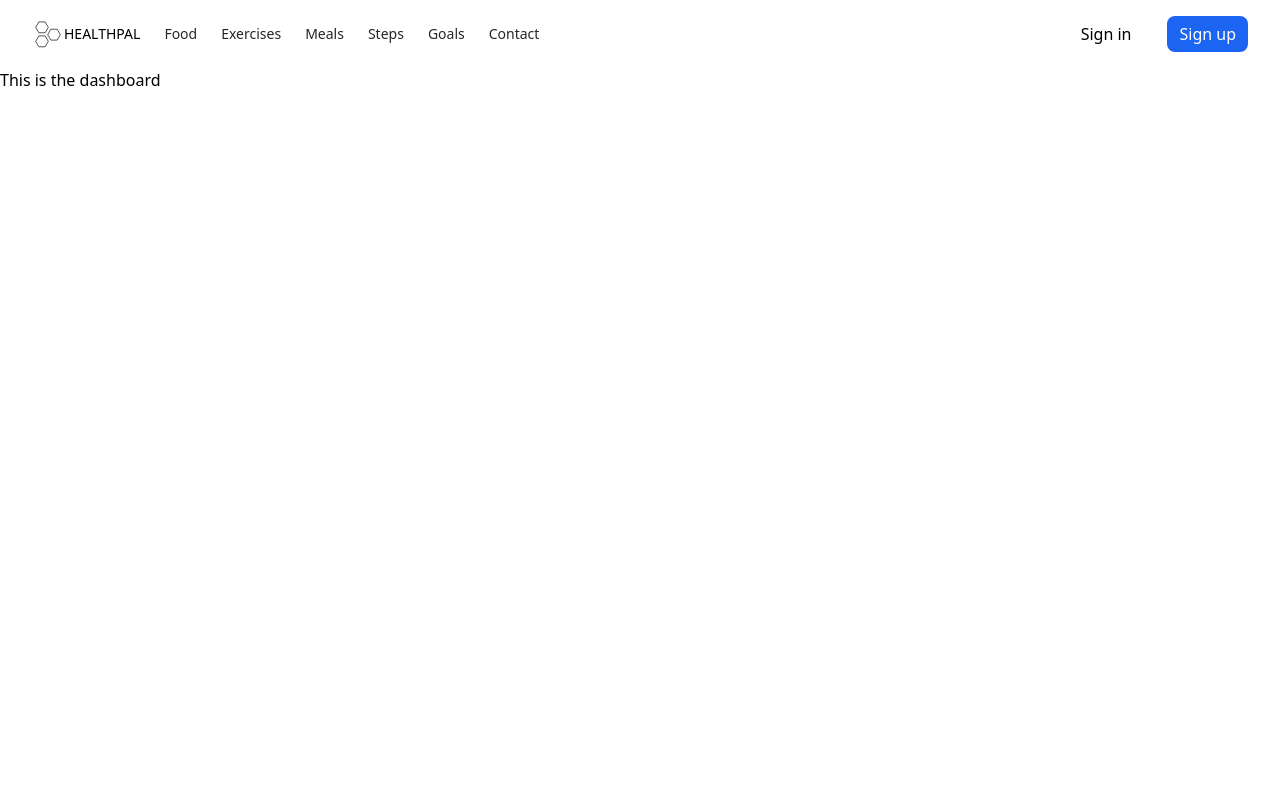
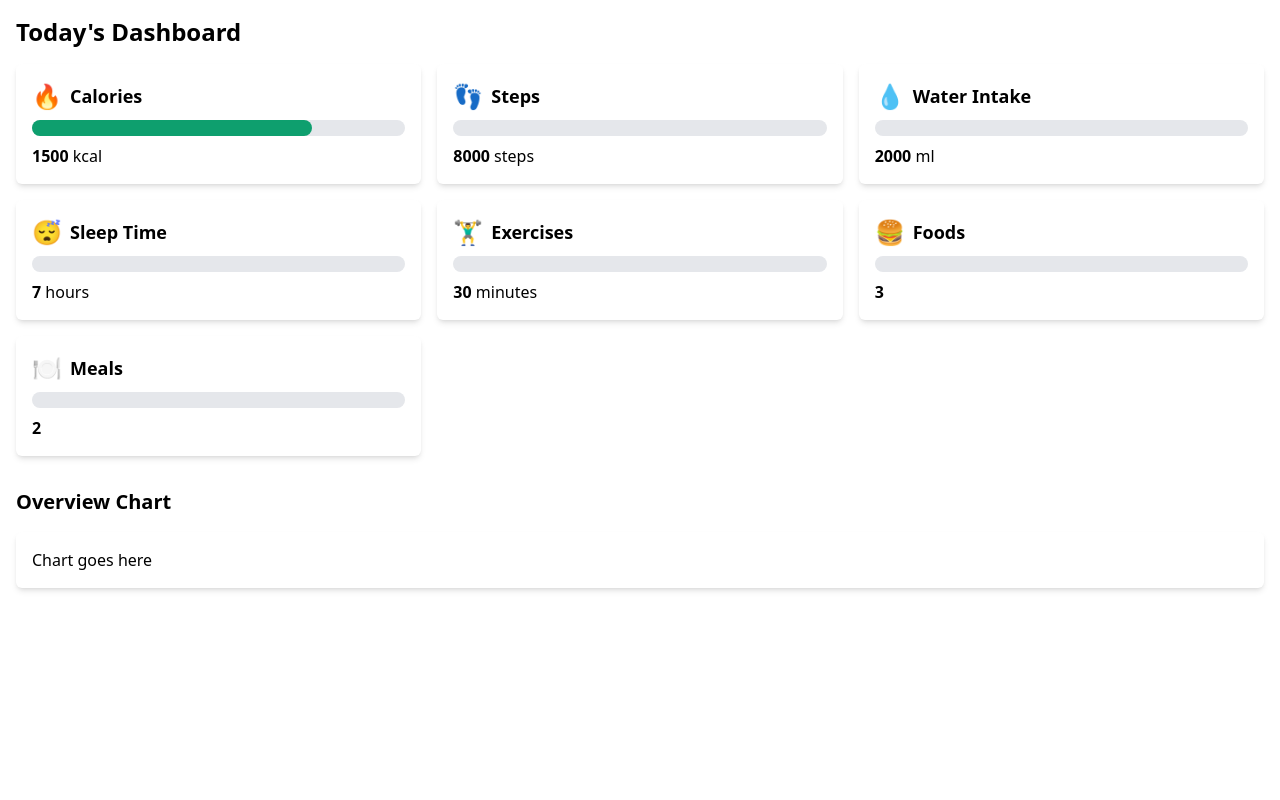
Before and after one commit to kmishmael/healthpal, a React (Vite) app in the folder client/: page /dashboard in a window 1280 px wide. Shown: the top 800 px of the page. Built offline with nearby package versions, Linux system fonts and the light colour scheme.

Commit message:
chore: vercel rewrites

```diff
--- a/client/package.json
+++ b/client/package.json
@@ -13,10 +13,12 @@
     "@headlessui/react": "^1.7.17",
     "@heroicons/react": "^2.0.18",
     "axios": "^1.6.2",
+    "chart.js": "^4.4.0",
     "clsx": "^2.0.0",
     "flowbite-react": "^0.7.0",
     "radix-ui": "^1.0.1",
     "react": "^18.2.0",
+    "react-chartjs-2": "^5.2.0",
     "react-dom": "^18.2.0",
     "react-icons": "^4.12.0",
     "react-router-dom": "^6.20.0",
--- a/client/src/pages/dashboard.tsx
+++ b/client/src/pages/dashboard.tsx
@@ -1,7 +1,93 @@
+// Dashboard.tsx
 
-export default function Dashboard() {
+import React from 'react';
 
-    return (
-        <p>This is the dashboard</p>
-    )
+interface DashboardProps {
+  calories: number;
+  steps: number;
+  waterIntake: number;
+  sleepTime: number;
+  exercises: number;
+  foods: number;
+  meals: number;
 }
+
+const Dashboard: React.FC<DashboardProps> = ({
+  calories,
+  steps,
+  waterIntake,
+  sleepTime,
+  exercises,
+  foods,
+  meals,
+}) => {
+  return (
+    <div className="p-4">
+      <h1 className="text-2xl font-semibold mb-4">Today's Dashboard</h1>
+      <div className="grid grid-cols-1 md:grid-cols-2 lg:grid-cols-3 gap-4">
+        <DashboardCard
+          icon="🔥"
+          title="Calories"
+          value={calories}
+          maxValue={2000}
+          unit="kcal"
+        />
+        <DashboardCard icon="👣" title="Steps" value={steps} unit="steps" />
+        <DashboardCard icon="💧" title="Water Intake" value={waterIntake} unit="ml" />
+        <DashboardCard icon="😴" title="Sleep Time" value={sleepTime} unit="hours" />
+        <DashboardCard icon="🏋️‍♂️" title="Exercises" value={exercises} unit="minutes" />
+        <DashboardCard icon="🍔" title="Foods" value={foods} />
+        <DashboardCard icon="🍽️" title="Meals" value={meals} />
+      </div>
+      <div className="mt-8">
+        <h2 className="text-xl font-semibold mb-4">Overview Chart</h2>
+        <div className="bg-white p-4 rounded-md shadow-md">
+          {/* Include your chart or visualization here */}
+          {/* You can use a different chart library or component based on your preference */}
+          {/* For simplicity, I'll leave this part as a placeholder */}
+          <p>Chart goes here</p>
+        </div>
+      </div>
+    </div>
+  );
+};
+
+interface DashboardCardProps {
+  icon: string;
+  title: string;
+  value: number;
+  maxValue?: number;
+  unit?: string;
+}
+
+const DashboardCard: React.FC<DashboardCardProps> = ({
+  icon,
+  title,
+  value,
+  maxValue,
+  unit,
+}) => {
+  const percentage = maxValue ? (value / maxValue) * 100 : 0;
+
+  return (
+    <div className="bg-white p-4 rounded-md shadow-md">
+      <div className="flex items-center mb-2">
+        <span className="text-2xl mr-2">{icon}</span>
+        <h2 className="text-lg font-semibold">{title}</h2>
+      </div>
+      <div className="flex items-center mb-2">
+        <div className="bg-gray-200 h-4 rounded-full w-full">
+          <div
+            className="h-full rounded-full bg-green-500"
+            style={{ width: `${percentage}%` }}
+          ></div>
+        </div>
+      </div>
+      <p>
+        <span className="font-semibold">{value}</span> {unit || ''}
+      </p>
+    </div>
+  );
+};
+
+export default Dashboard;
--- a/client/src/routes/index.tsx
+++ b/client/src/routes/index.tsx
@@ -78,6 +78,16 @@ export const Routes = () => {
   //   ...routesForAuthenticatedOnly,
   // ]);
 
+  const mockData = {
+    calories: 1500,
+    steps: 8000,
+    waterIntake: 2000,
+    sleepTime: 7,
+    exercises: 30,
+    foods: 3,
+    meals: 2,
+  };
+
   const router = createBrowserRouter([
     {
       element: <RootLayout />,
@@ -90,6 +100,10 @@ export const Routes = () => {
           path: "/register",
           element: <SignUp />,
         },
+        {
+          path: "/dashboard",
+          element: <Dashboard {...mockData} />,
+        },
       ],
     },
     {
@@ -98,10 +112,6 @@ export const Routes = () => {
         {
           path: "/",
           element: <Home />,
-        },
-        {
-          path: "/dashboard",
-          element: <Dashboard />,
         },
       ],
     },
```
Also changed, not shown: 1 other file (tests, documents, lock files or other folders).
